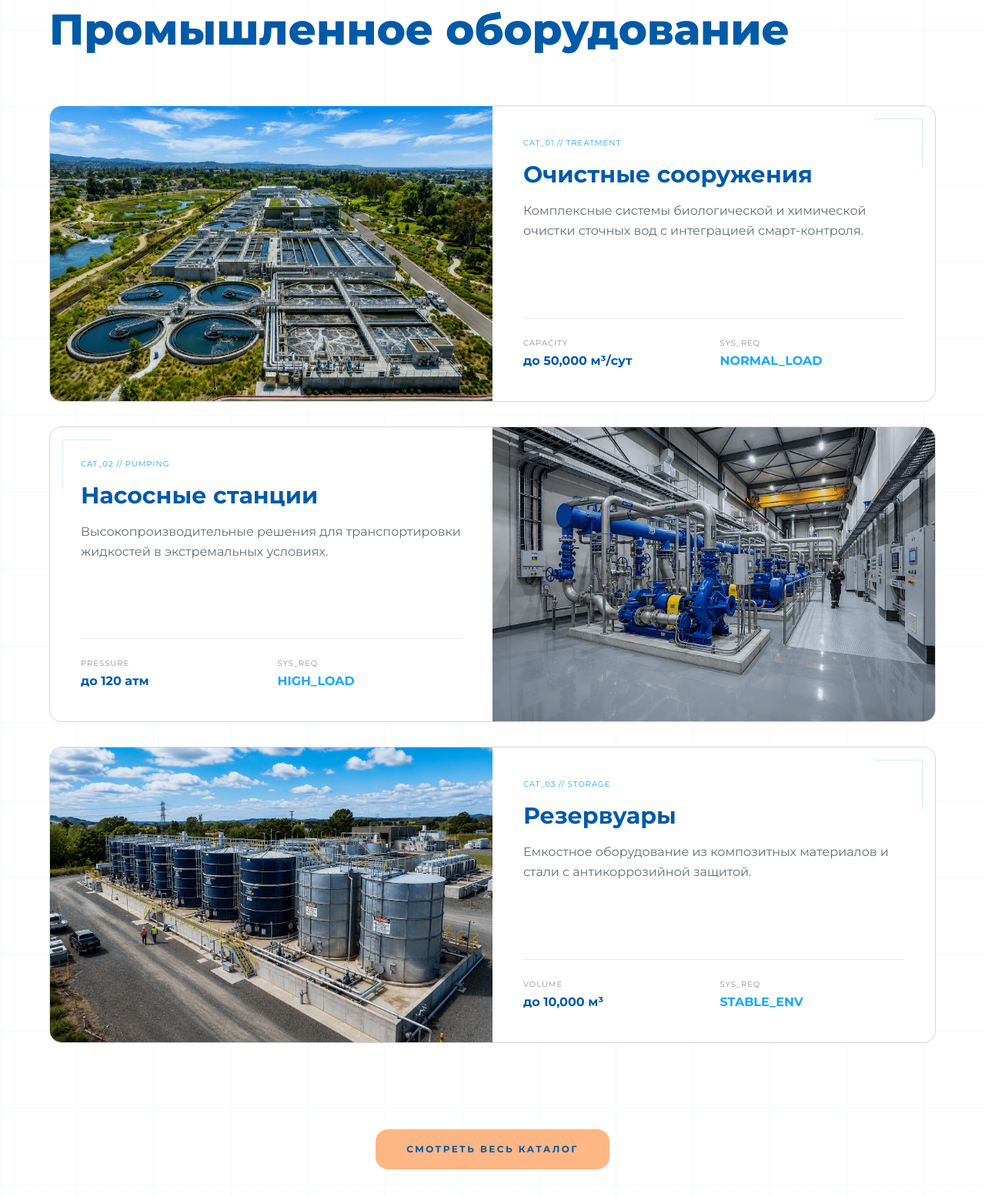
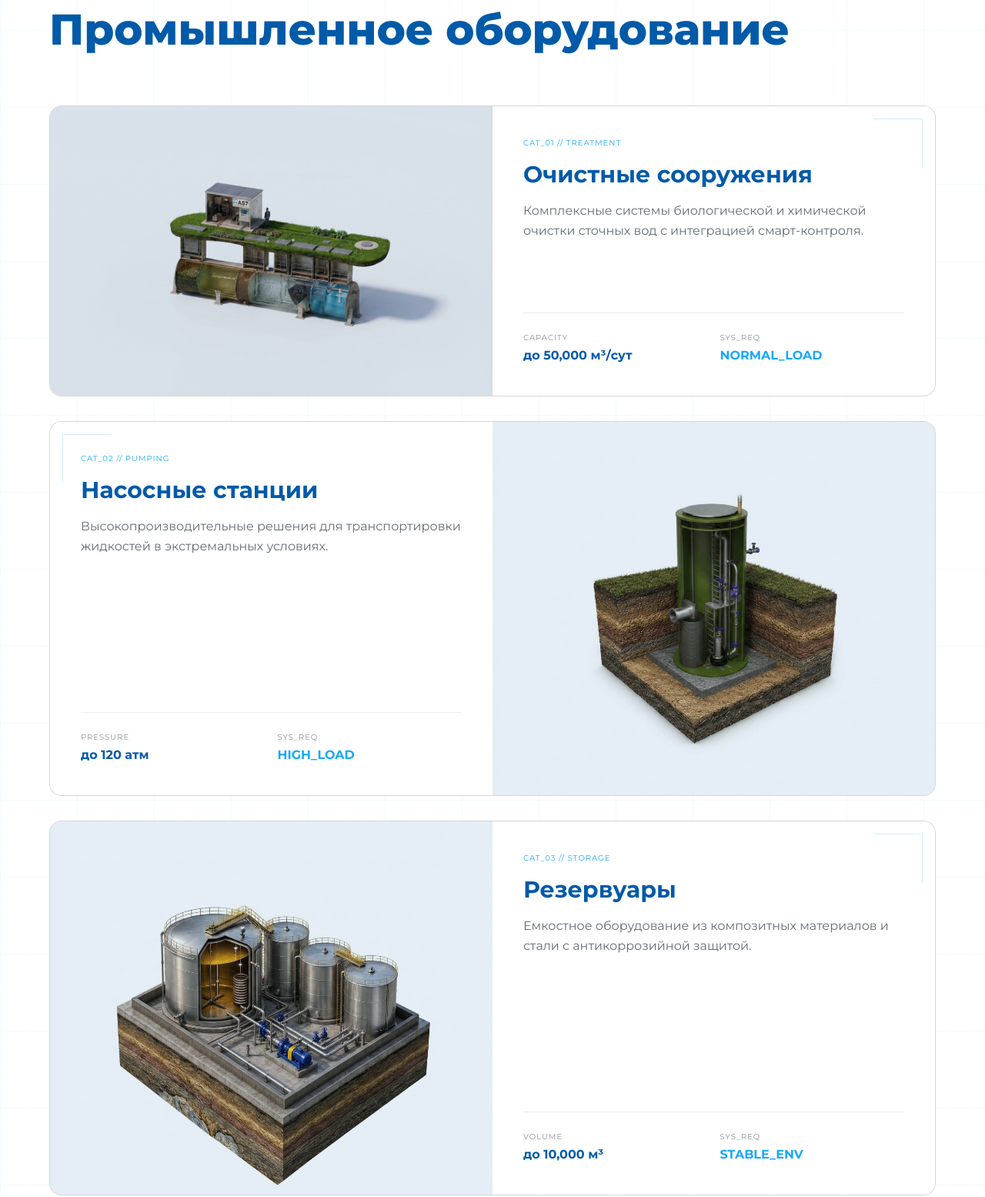
Before and after one commit to Ismail-1004/aqua-sfera, a plain HTML site: page index.html in a window 1280 px wide. Shown: the part 3691-5246 px from the top of the page at 77% size. Drawn offline with nearby package versions, Linux system fonts and the light colour scheme.

Commit message:
3 cards update

```diff
--- a/index.html
+++ b/index.html
@@ -490,7 +490,7 @@
                     <div class="col-span-1 lg:col-span-12 group relative overflow-hidden rounded-2xl border border-on-surface-variant/20 bg-surface-ice p-0 hover:shadow-2xl transition-all duration-500 flex flex-col md:flex-row">
                         <div class="w-full md:w-1/2 h-64 md:h-auto bg-surface-variant/30 flex items-center justify-center overflow-hidden relative">
                             <div class="absolute inset-0 bg-ast-deep-blue/10 mix-blend-multiply z-10 group-hover:opacity-0 transition-opacity duration-500"></div>
-                            <img alt="Treatment Facilities" class="w-full h-full object-cover transition-transform duration-700 group-hover:scale-105" src="images/main/main_3.png">
+                            <img alt="Treatment Facilities" class="w-full h-full object-cover transition-transform duration-700 group-hover:scale-105" src="images/main/1.png">
                         </div>
                         <div class="w-full md:w-1/2 p-10 flex flex-col justify-center relative bg-white">
                             <div class="absolute top-0 right-0 w-16 h-16 border-t border-r border-tech-cyan/20 m-4"></div>
@@ -513,7 +513,7 @@
                     <div class="col-span-1 lg:col-span-12 group relative overflow-hidden rounded-2xl border border-on-surface-variant/20 bg-surface-ice p-0 hover:shadow-2xl transition-all duration-500 flex flex-col md:flex-row-reverse">
                         <div class="w-full md:w-1/2 h-64 md:h-auto bg-surface-variant/30 flex items-center justify-center overflow-hidden relative">
                             <div class="absolute inset-0 bg-ast-deep-blue/10 mix-blend-multiply z-10 group-hover:opacity-0 transition-opacity duration-500"></div>
-                            <img alt="Pumping Stations" class="w-full h-full object-cover transition-transform duration-700 group-hover:scale-105" src="images/main/main_2.png">
+                            <img alt="Pumping Stations" class="w-full h-full object-cover transition-transform duration-700 group-hover:scale-105" src="images/main/2.png">
                         </div>
                         <div class="w-full md:w-1/2 p-10 flex flex-col justify-center relative bg-white">
                             <div class="absolute top-0 left-0 w-16 h-16 border-t border-l border-tech-cyan/20 m-4"></div>
@@ -536,7 +536,7 @@
                     <div class="col-span-1 lg:col-span-12 group relative overflow-hidden rounded-2xl border border-on-surface-variant/20 bg-surface-ice p-0 hover:shadow-2xl transition-all duration-500 flex flex-col md:flex-row">
                         <div class="w-full md:w-1/2 h-64 md:h-auto bg-surface-variant/30 flex items-center justify-center overflow-hidden relative">
                             <div class="absolute inset-0 bg-ast-deep-blue/10 mix-blend-multiply z-10 group-hover:opacity-0 transition-opacity duration-500"></div>
-                            <img alt="Reservoirs" class="w-full h-full object-cover transition-transform duration-700 group-hover:scale-105" src="images/main/main_4.png">
+                            <img alt="Reservoirs" class="w-full h-full object-cover transition-transform duration-700 group-hover:scale-105" src="images/main/3.png">
                         </div>
                         <div class="w-full md:w-1/2 p-10 flex flex-col justify-center relative bg-white">
                             <div class="absolute top-0 right-0 w-16 h-16 border-t border-r border-tech-cyan/20 m-4"></div>
```
Also changed, not shown: images/main/1.png (added), images/main/2.png (added), images/main/3.png (added), images/main/nasoses.png (added), images/main/ochistk.png (added), images/main/reservs.png (added).
